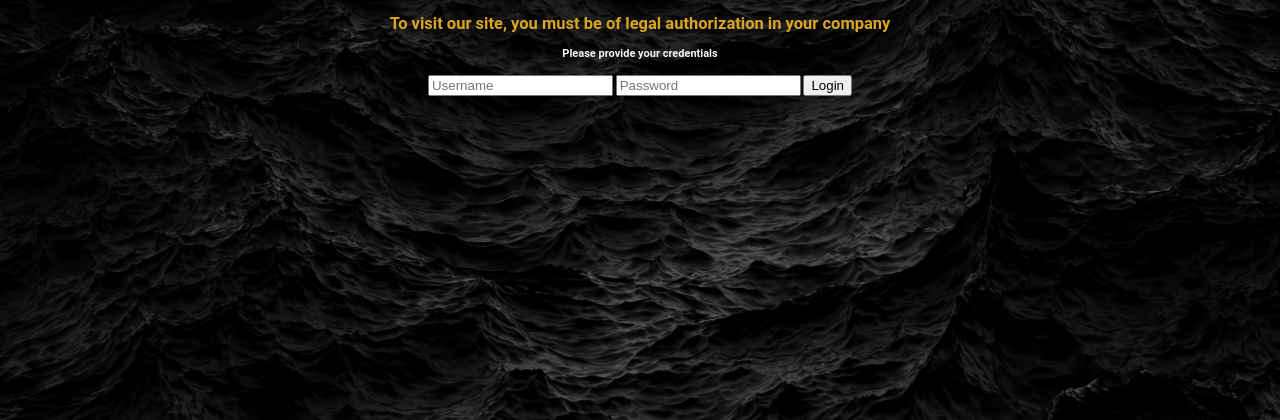
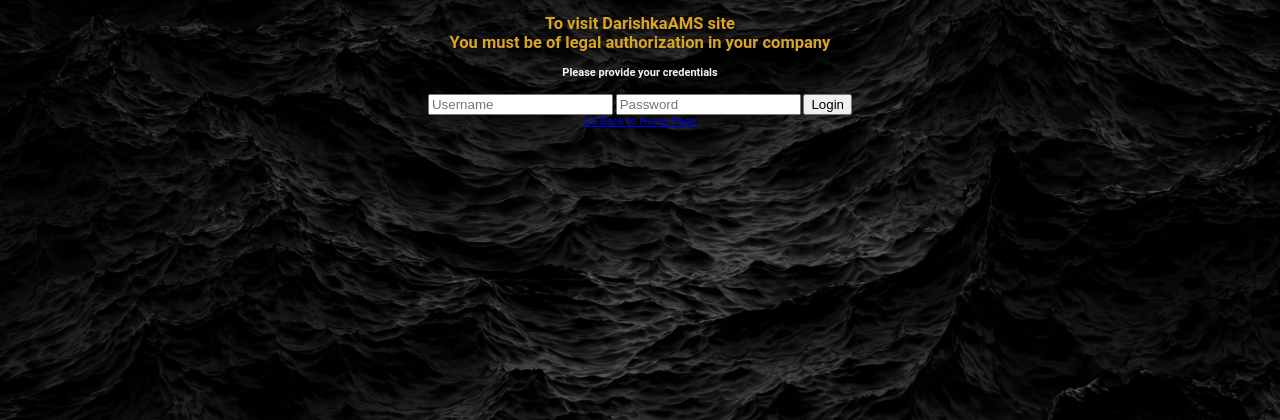
Before and after one commit to DarishkaAMS/Dj_Projects-Success_Project_Manager, a Django app: page /users/login in a window 1280 px wide. Shown: the top 420 px of the page. Run offline with Django 3.2, Linux system fonts and the light colour scheme.

Commit message:
Add Home - Users connection

```diff
--- a/home/templates/home/homepage.html
+++ b/home/templates/home/homepage.html
@@ -11,10 +11,14 @@
 
 	<body link="whitesmoke" vlink="goldenrod" alink="#ff0000">
 		<div>
-			<h1 style = "color:goldenrod">Welcome to DarishkaAMS Starting Page! </h1>
+			<h1 style = "color:goldenrod">Welcome</h1>
+			<h3>to</h3>
+			<h1 style = "color:goldenrod"> DarishkaAMS Starting Page! </h1>
 		</div>
 <br>
 	<a href= "{% url 'index' %}">Go Back to Tasks Lists</a>
+<br>
+	<a href= "{% url 'login' %}">Go Back Log In </a>
 	<footer>
 		<p> We are doing our best to finish this page </p>
 	</footer>
--- a/projects/static/projects/mystyle.css
+++ b/projects/static/projects/mystyle.css
@@ -8,8 +8,8 @@ body {
     background-attachment: fixed;
     background-size: cover;
     }
-
-/* h1 {
+/*
+h1 {
     color:goldenrod;
 } */
 
--- a/projects/templates/projects/layout.html
+++ b/projects/templates/projects/layout.html
@@ -11,7 +11,7 @@
 
 	<body link="whitesmoke" vlink="goldenrod" alink="#ff0000">
 		<div>
-			<h1 style = "color:goldenrod">Welcome to DarishkaAMS Success Project Manager! </h1>
+			<h1 style = "color:goldenrod"> DarishkaAMS <br> Success Project Manager! </h1>
 		</div>
 <br>
         {% block body%}
--- a/projects/templates/projects/task.html
+++ b/projects/templates/projects/task.html
@@ -2,7 +2,7 @@
 
 {% block body%}
 
-    <h1>Task {{ task.id }}</h1>
+    <h1 style = "color:goldenrod">Task {{ task.id }}</h1>
     <ul style ="list-style-type:none;">
         <li> Assign by: {{ task.starting_point }}</li>
         <li> Manage by: {{ task.goal }}</li>
@@ -10,7 +10,7 @@
         <li> Satisfaction Rate: {{ task.satisfaction_rate }}</li>
     </ul>
 
-    <h2>Team members</h2>
+    <h2 style = "color:goldenrod">Team members</h2>
     <ul style ="list-style-type:none;">
         {% for member in members %}
             <li> {{member}} </li>
@@ -19,7 +19,7 @@
         {% endfor %}
     </ul>
 
-    <h2>Add Team Member</h2>
+    <h2 style = "color:goldenrod">Add Team Member</h2>
 
     <form action="{% url 'join' task.id %}" method="post">
         {% csrf_token %}
--- a/users/templates/users/layout.html
+++ b/users/templates/users/layout.html
@@ -11,4 +11,8 @@
         {% block body %}
         {% endblock %}
     </body>
+
+    <div>
+		<a href= "{% url 'homepage' %}">Go Back to Home Page</a>
+	</div>
 </html>
--- a/users/templates/users/login.html
+++ b/users/templates/users/login.html
@@ -3,7 +3,7 @@
 {% block body %}
 
     <div>
-        <p><h2 style = "color:goldenrod">To visit our site, you must be of legal authorization in your company</h2></p>
+        <p><h2 style = "color:goldenrod">To visit DarishkaAMS site <br> You must be of legal authorization in your company</h2></p>
     </div>
     <div>
         <p><h4>Please provide your credentials</h4></p>
```
